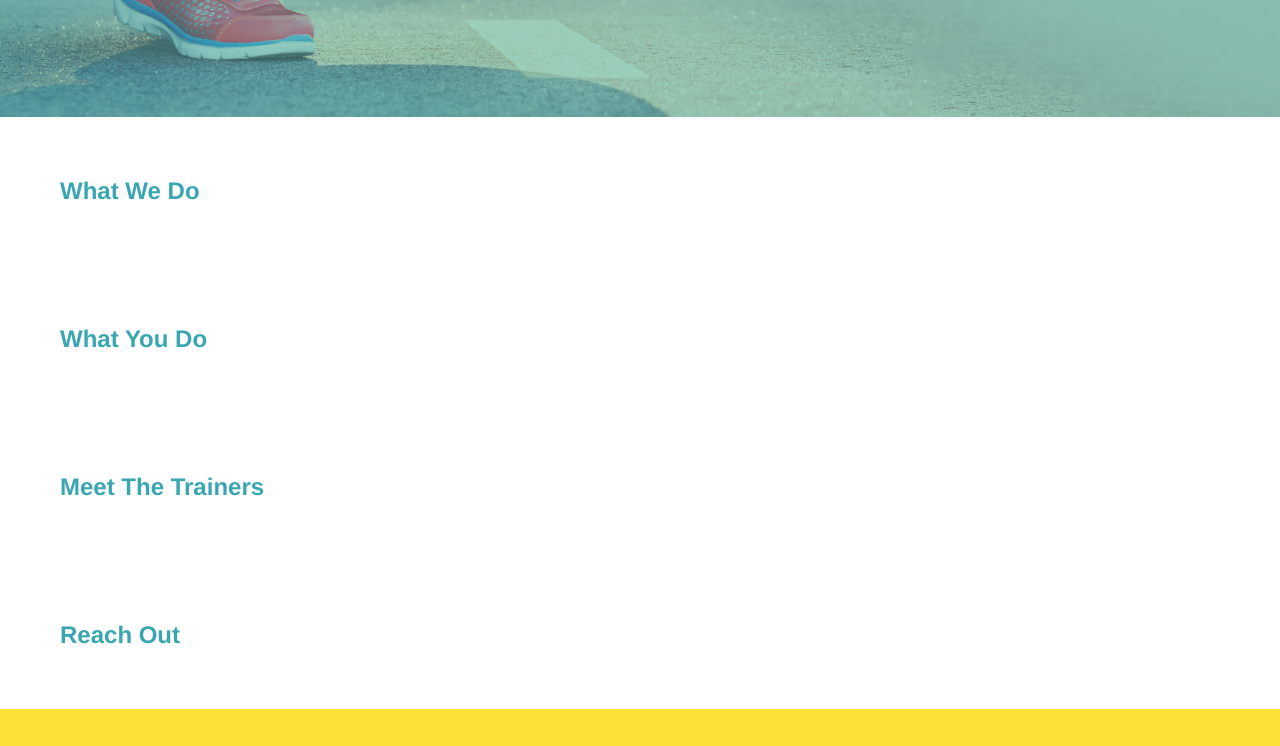
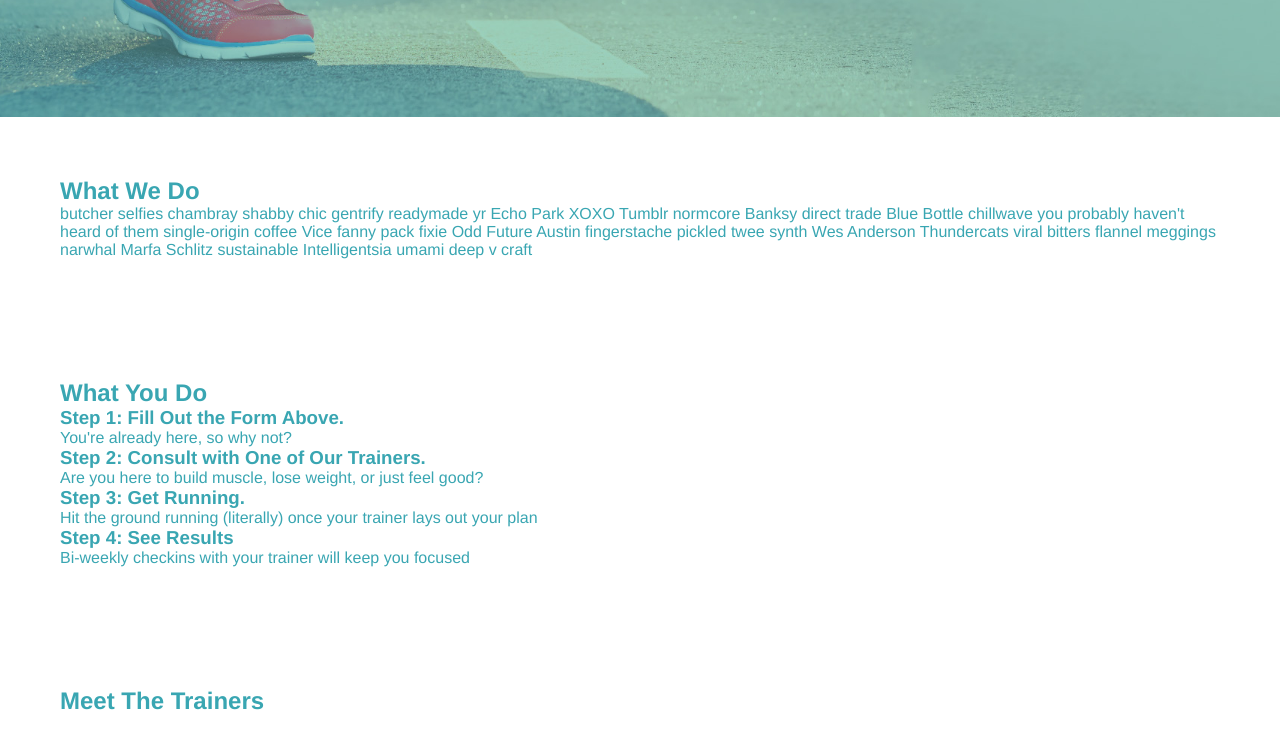
Before and after one commit to MarkGranade/run-buddy, a plain HTML site: page index.html in a window 1280 px wide. Shown: the part 565-1311 px from the top of the page. Drawn offline with Linux system fonts and the light colour scheme.

Commit message:
lesson 1.4.3

```diff
--- a/index.html
+++ b/index.html
@@ -73,13 +73,36 @@
         <!-- end hero -->
 
         <!-- "what we do" section -->
-        <section>
+        <section id="what-we-do">
             <h2>What We Do</h2>
+            <p>
+                butcher selfies chambray shabby chic gentrify readymade yr Echo Park XOXO Tumblr normcore Banksy direct trade Blue Bottle chillwave you probably haven't heard of them single-origin coffee Vice fanny pack fixie Odd Future Austin fingerstache pickled twee synth Wes Anderson Thundercats viral bitters flannel meggings narwhal Marfa Schlitz sustainable Intelligentsia umami deep v craft
+            </p>
         </section>
 
         <!-- "what you do" section -->
-        <section>
+        <section id="what-you-do">
             <h2>What You Do</h2>
+
+            <div>
+                <h3>Step 1: Fill Out the Form Above.</h3>
+                <p>You're already here, so why not?</p>
+            </div>
+
+            <div>
+                <h3>Step 2: Consult with One of Our Trainers.</h3>
+                <p>Are you here to build muscle, lose weight, or just feel good?</p>
+            </div>
+
+            <div>
+                <h3>Step 3: Get Running.</h3>
+                <p>Hit the ground running (literally) once your trainer lays out your plan</p>
+            </div>
+
+            <div>
+                <h3>Step 4: See Results</h3>
+                <p>Bi-weekly checkins with your trainer will keep you focused</p>
+            </div>
         </section>
 
         <!-- "meet the trainers" section -->
```
